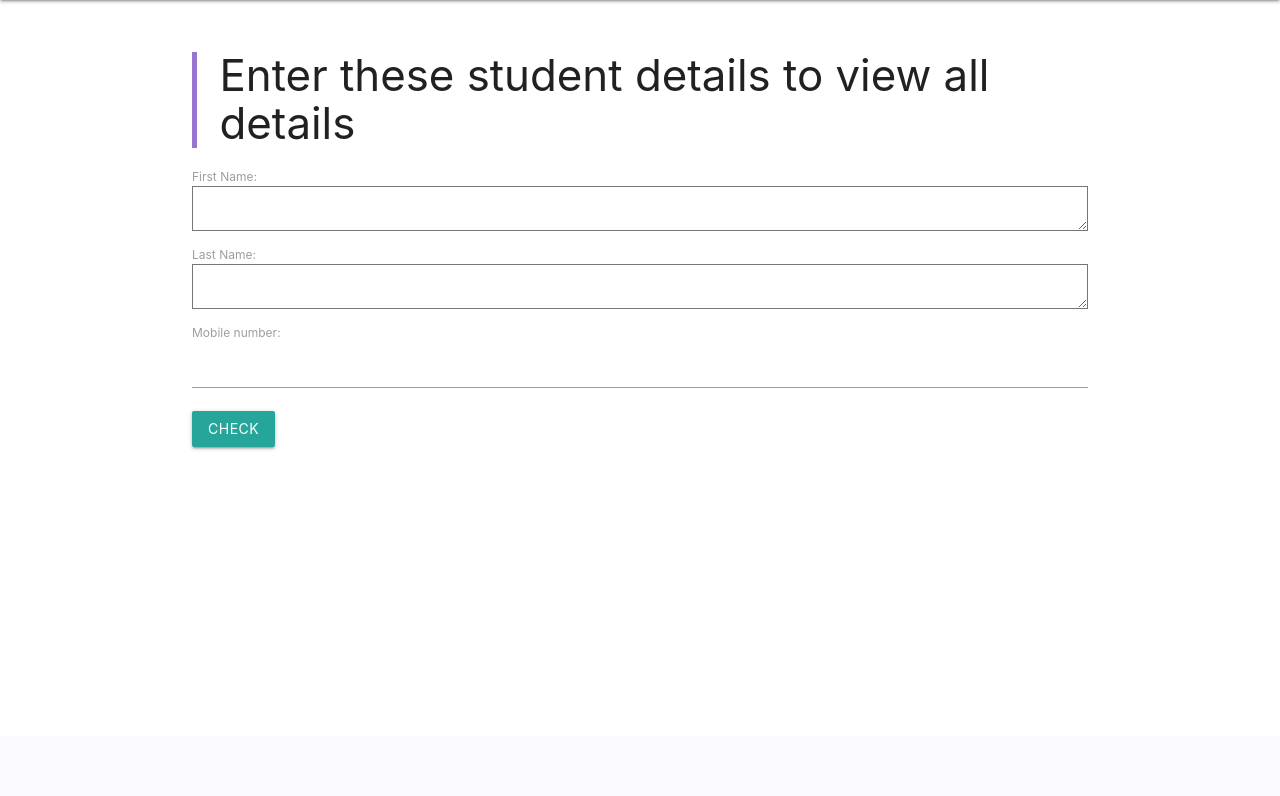
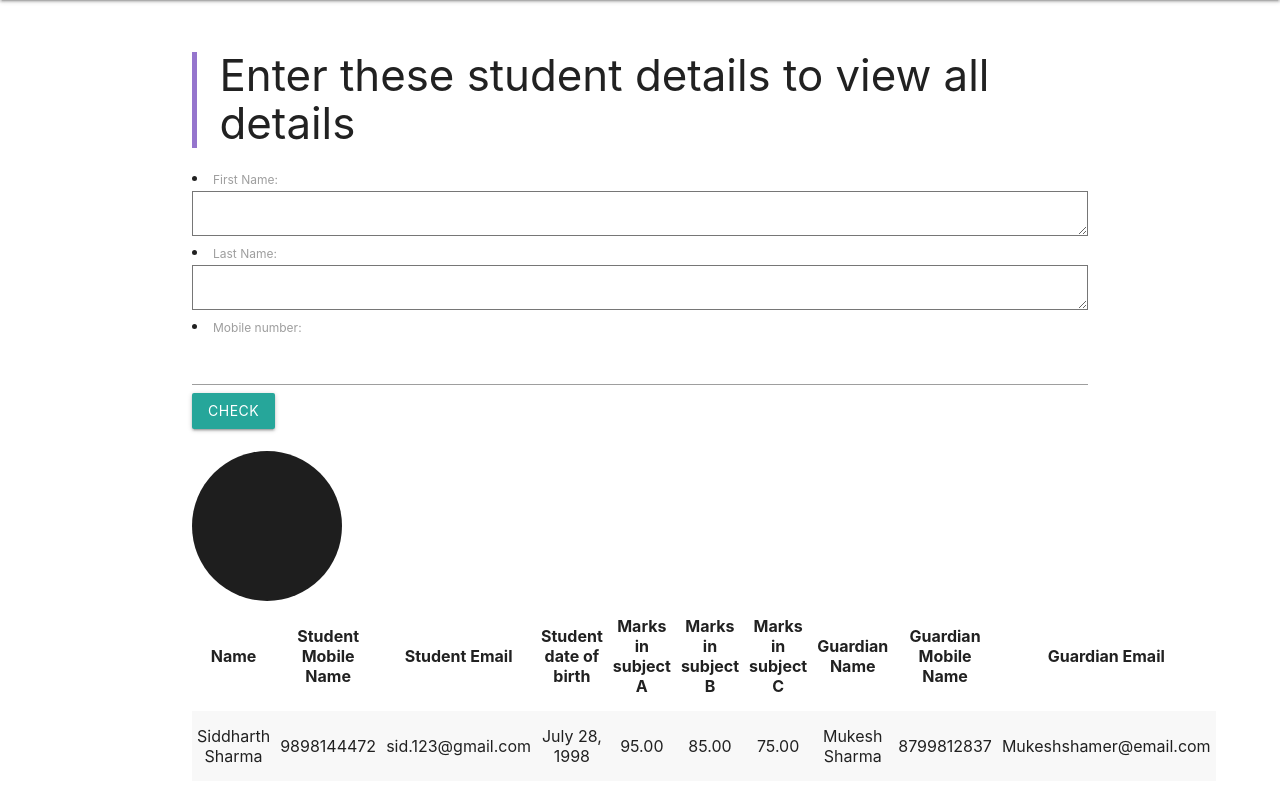
Before and after one commit to divyanshrai/django_student_reg, a Django app: template main/templates/main/check_details.html in a window 1280 px wide. Shown: the part 64-860 px from the top of the page. Before the commit the page ends 514 px from the top, so only its background shows below. Run offline with Django 3.2, Linux system fonts and the light colour scheme; the template is opened without the code that fills it: values that come from a table or form of the project are taken from there, others are empty; data comes from the database, SQL or seed files in the repository; both versions use the stored data as it was after the commit.

Commit message:
Added check details

```diff
--- a/main/models.py
+++ b/main/models.py
@@ -1,5 +1,5 @@
 from django.db import models
-from django.core.validators import MaxValueValidator,MinValueValidator
+from django.core.validators import MaxValueValidator,MinValueValidator,MinLengthValidator
 from datetime import datetime,date,timedelta
 from django.utils import timezone as tz
 from django.forms import ValidationError
@@ -60,7 +60,8 @@ class student(models.Model):
                                 blank=True)
 
     student_mobile_number=models.CharField(max_length=10,
-                                validators=[checkForAlpha],
+                                validators=[checkForAlpha,
+                                MinLengthValidator(10)],
                                 null=True,
                                 blank=True)
 
@@ -99,7 +100,8 @@ class student(models.Model):
     guardian_Last_Name=models.TextField(validators=[checkForDigits])
     guardian_email=models.TextField()
     guardian_mobile_number=models.CharField(max_length=10,
-                                validators=[checkForAlpha])
+                                validators=[checkForAlpha,
+                                MinLengthValidator(10)])
 
 
     def __str__(self):
@@ -114,7 +116,8 @@ class details(models.Model):
     Last_Name=models.TextField(validators=[checkForDigits])
 
     Mobile_number=models.CharField(max_length=10,
-                                validators=[checkForAlpha])
+                                validators=[checkForAlpha,
+                                MinLengthValidator(10)])
 
     def __str__(self):
         return self.student_First_Name
--- a/main/templates/main/check_details.html
+++ b/main/templates/main/check_details.html
@@ -7,8 +7,46 @@
     </blockquote>
 
     {% csrf_token %}
-    {{ form.as_p }}
+    {{ form.as_ul }}
     <button class="btn waves-effect" type="submit">Check</button>
+    <br><br>
+
+    {% if student %}
+
+    <img src="{{ student.student_img.url }}" class="circle responsive-img"
+                    style="height: 150px; width: 150px;" />
+    <table class="striped centered responsive-table">
+        <thead>
+            <tr>
+                <th>Name</th>
+                <th>Student Mobile Name</th>
+                <th>Student Email</th>
+                <th>Student date of birth</th>
+                <th>Marks in subject A</th>
+                <th>Marks in subject B</th>
+                <th>Marks in subject C</th>
+                <th>Guardian Name</th>
+                <th>Guardian Mobile Name</th>
+                <th>Guardian Email</th>
+            </tr>
+        </thead>
+        <tbody>
+            <tr>
+                <td>{{ student.student_First_Name }} {{ student.student_Last_Name }}</td>
+                <td>{{ student.student_mobile_number }}</td>
+                <td>{{ student.student_email }}</td>
+                <td>{{ student.student_DOB }}</td>
+                <td>{{ student.student_marks_A }}</td>
+                <td>{{ student.student_marks_B }}</td>
+                <td>{{ student.student_marks_C }}</td>
+                <td>{{ student.guardian_First_Name }} {{ student.guardian_Last_Name }}</td>
+                <td>{{ student.guardian_mobile_number }}</td>
+                <td>{{ student.guardian_email }}</td>
+            </tr>
+        </tbody>
+    </table>
+
+    {% endif %}
 
 </form>
 <style>
```
Also changed, not shown: main/views.py (+53 -24 lines), db.sqlite3, main/migrations/0037_auto_20200803_0019.py (added), main/migrations/0038_auto_20200803_0020.py (added), media/images/stu1_NeKLFb9.jpg (renamed from media/images/stu1.jpg).
